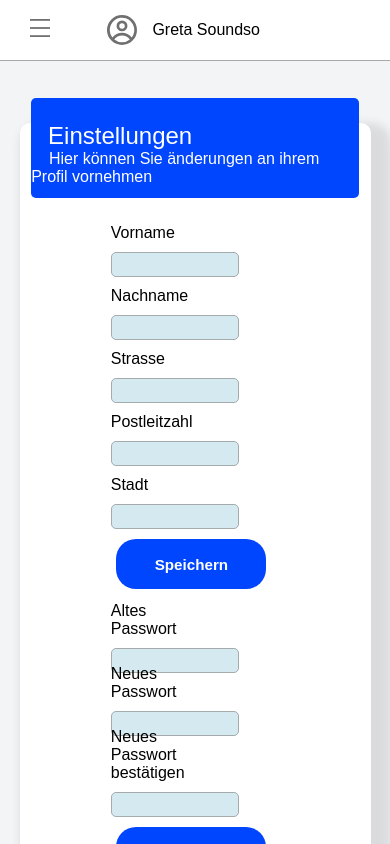
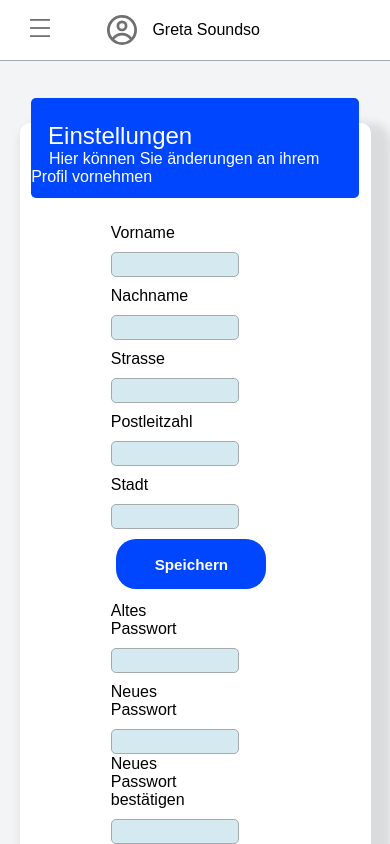
Before and after one commit to MertDurasi/Team-Supernerds, a React (Create React App) app: page /dashboard/einstellungen in a window 390 px wide. Built offline with nearby package versions, Linux system fonts and the light colour scheme; a web font is replaced by a local one.

Commit message:
Dashboard: Einstellungen Responsive erweitert - Alexander

```diff
--- a/src/components/dashboard/features/Einstellungen/EinstellungInput.css
+++ b/src/components/dashboard/features/Einstellungen/EinstellungInput.css
@@ -37,7 +37,7 @@
 }
 
 
-@media only screen and (max-width: 1200px) {
+@media only screen and (max-width: 1250px) {
     .field-vorname-container {
         top: 25% !important;
         left: 10% !important;
@@ -139,30 +139,30 @@
     }
 
     .field-newpw-container {
-        top: 49% !important;
+        top: 51% !important;
         left: 20% !important;
     }
 
 
     .field-newpwagain-container {
-        top: 56% !important;
+        top: 59% !important;
         left: 20% !important;
     }
 
     #pwchange-einstellungen-btn {
-        top: 67%;
+        top: 70%;
         left: 22%;
         width: 150px;
         height: 50px;
     }
 
     .field-email-container {
-        top: 74% !important;
+        top: 78% !important;
         left: 20% !important;
     }
 
     #emailchange-einstellungen-btn {
-        top: 84%;
+        top: 89%;
         left: 22%;
         width: 150px;
         height: 50px;
--- a/src/components/dashboard/features/Einstellungen/ProfilHauptDaten.css
+++ b/src/components/dashboard/features/Einstellungen/ProfilHauptDaten.css
@@ -138,7 +138,7 @@
 }
 
 
-@media only screen and (max-width: 1200px) {
+@media only screen and (max-width: 1250px) {
     .profile-first-container input {
         width: 145% !important;
     }
```
